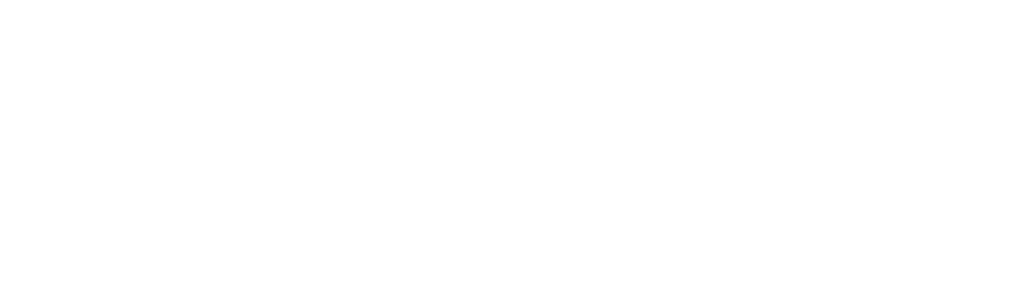
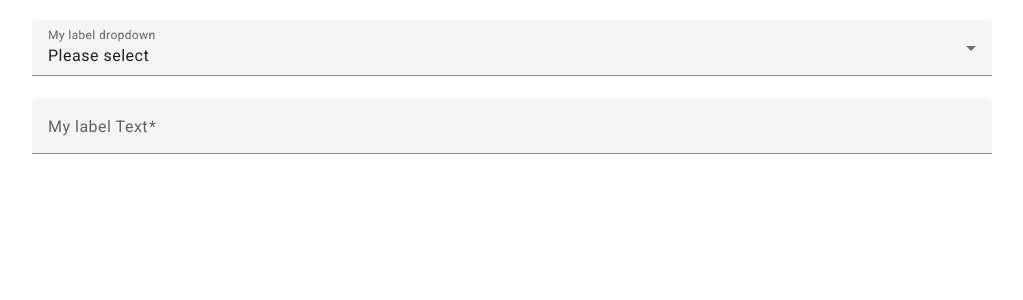
Before and after one commit to Hienne/dynamic-form-ang, an Angular app: page / in a window 1280 px wide. Shown: the top 300 px of the page, without its empty margins (128-1151 px from the left). Built offline with nearby package versions, Linux system fonts and the light colour scheme.

Commit message:
add dynamic control service

```diff
--- a/src/app/app.component.ts
+++ b/src/app/app.component.ts
@@ -1,46 +1,57 @@
-import { Component, OnInit } from '@angular/core';
-import { DynamicFormFieldModel } from './dynamic-form-field.model';
+import { DynamicFormControlService } from './dynamic-form-field/dynamic-form-control.service';
+import { Component, OnInit, Self } from '@angular/core';
+import { DynamicFormField, DropdownField, TextBoxField } from './dynamic-form-field.model';
 import { FormGroup, FormBuilder, Validators } from '@angular/forms';
 @Component({
   selector: 'app-root',
   templateUrl: './app.component.html',
   styleUrls: ['./app.component.css'],
+  providers: [DynamicFormControlService]
 })
 export class AppComponent implements OnInit {
   myForm!: FormGroup;
-  dynamicFormFields!: DynamicFormFieldModel[];
+  dynamicFormFields!: DynamicFormField<string>[];
 
-  constructor(private fb: FormBuilder) {}
+  constructor(private fb: FormBuilder, @Self() private dynamicFormControlService: DynamicFormControlService<string>) {}
 
   ngOnInit() {
     this.myForm = this.fb.group({});
 
     this.dynamicFormFields = [
-      {
-        id: 'dynamicSelect',
-        label: 'My label Select',
-        type: 'select',
-        selectMenuOptions: {
-          'item1': 'Item 1',
-          'item2': 'Item 2',
-          'item3': 'Item 3'
-        },
-        value: null,
-        validators: [Validators.required],
-        cssClass: ['w-full', 'mb-5']
-      },
-      {
-        id: 'dynamicText',
+      new DropdownField({
+        key: 'dynamicDropdown',
+        label: 'My label dropdown',
+        // options: {
+        //   'item1': 'Item 1',
+        //   'item2': 'Item 2',
+        //   'item3': 'Item 3'
+        // },
+        options: [
+          {
+            key: 'item1',
+            value: 'Item 1',
+          },
+          {
+            key: 'item2',
+            value: 'Item 2',
+          },
+          {
+            key: 'item3',
+            value: 'Item 3',
+          },
+        ],
+        value: '',
+        cssClass: ['w-full'],
+        showDefaultValue: true,
+      }),
+      new TextBoxField({
+        key: 'dynamicText',
         label: 'My label Text',
-        type: 'text',
-        value: '',
-        cssClass: ['w-full']
-      },
+        cssClass: ['w-full'],
+        validators: [Validators.required]
+      })
     ];
 
-    this.dynamicFormFields.forEach(formItem => {
-      const formControl = this.fb.control(formItem.value, formItem.validators);
-      this.myForm.addControl(formItem.id, formControl)
-    })
+    this.myForm = this.dynamicFormControlService.toFormGroup(this.dynamicFormFields);
   }
 }
--- /dev/null
+++ b/src/app/dynamic-form-field/dynamic-form-control.service.ts
@@ -0,0 +1,16 @@
+import { DynamicFormField } from './../dynamic-form-field.model';
+import { Injectable } from '@angular/core';
+import { FormControl, FormGroup, Validators } from '@angular/forms';
+
+@Injectable()
+export class DynamicFormControlService<T> {
+  toFormGroup(fields: DynamicFormField<T>[] ) {
+    const group: any = {};
+
+    fields.forEach(item => {
+        group[item.key] = new FormControl(item.value, item.validators);
+      })
+
+    return new FormGroup(group);
+  }
+}
```
Also changed, not shown: src/app/app.component.html (line endings or trailing spaces).
